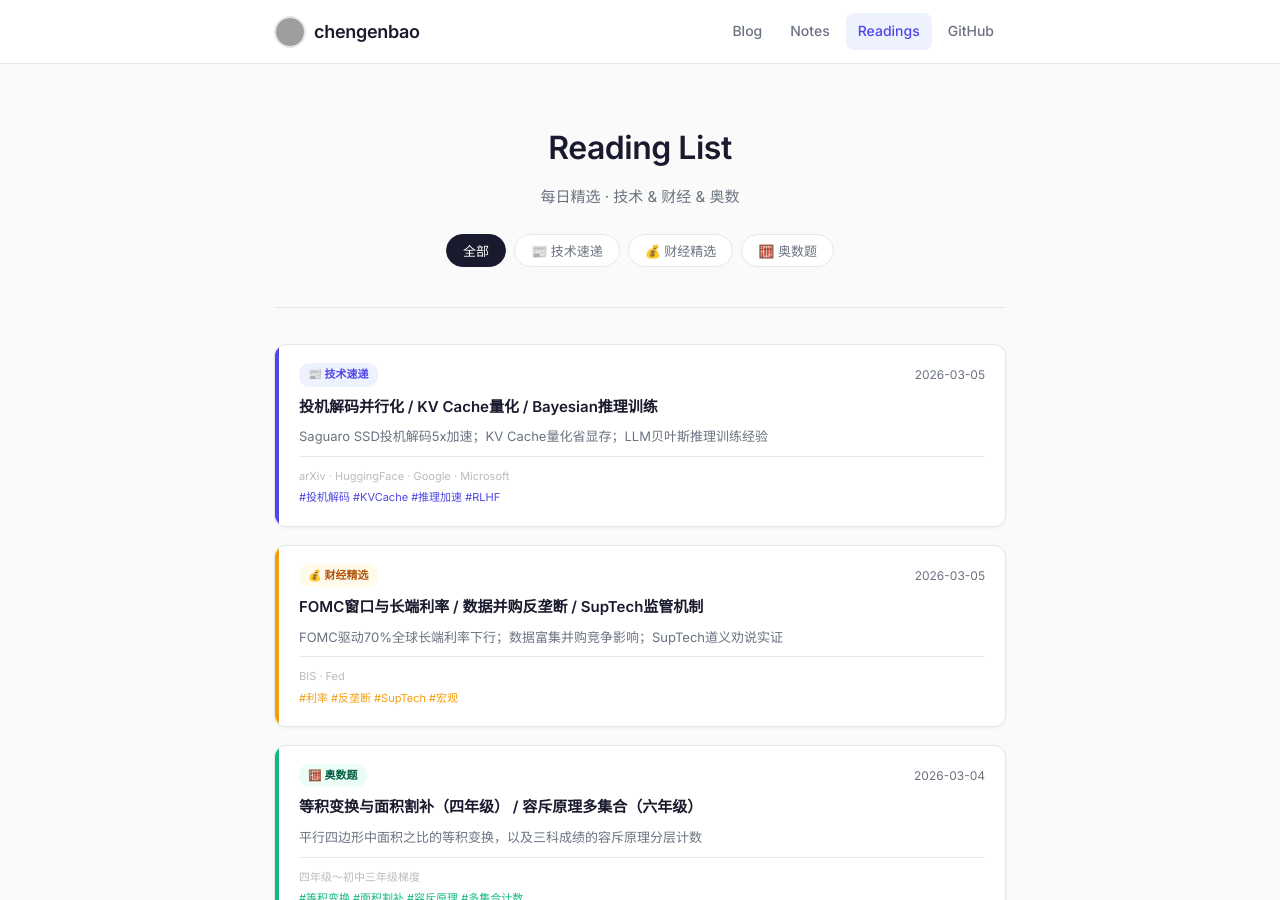
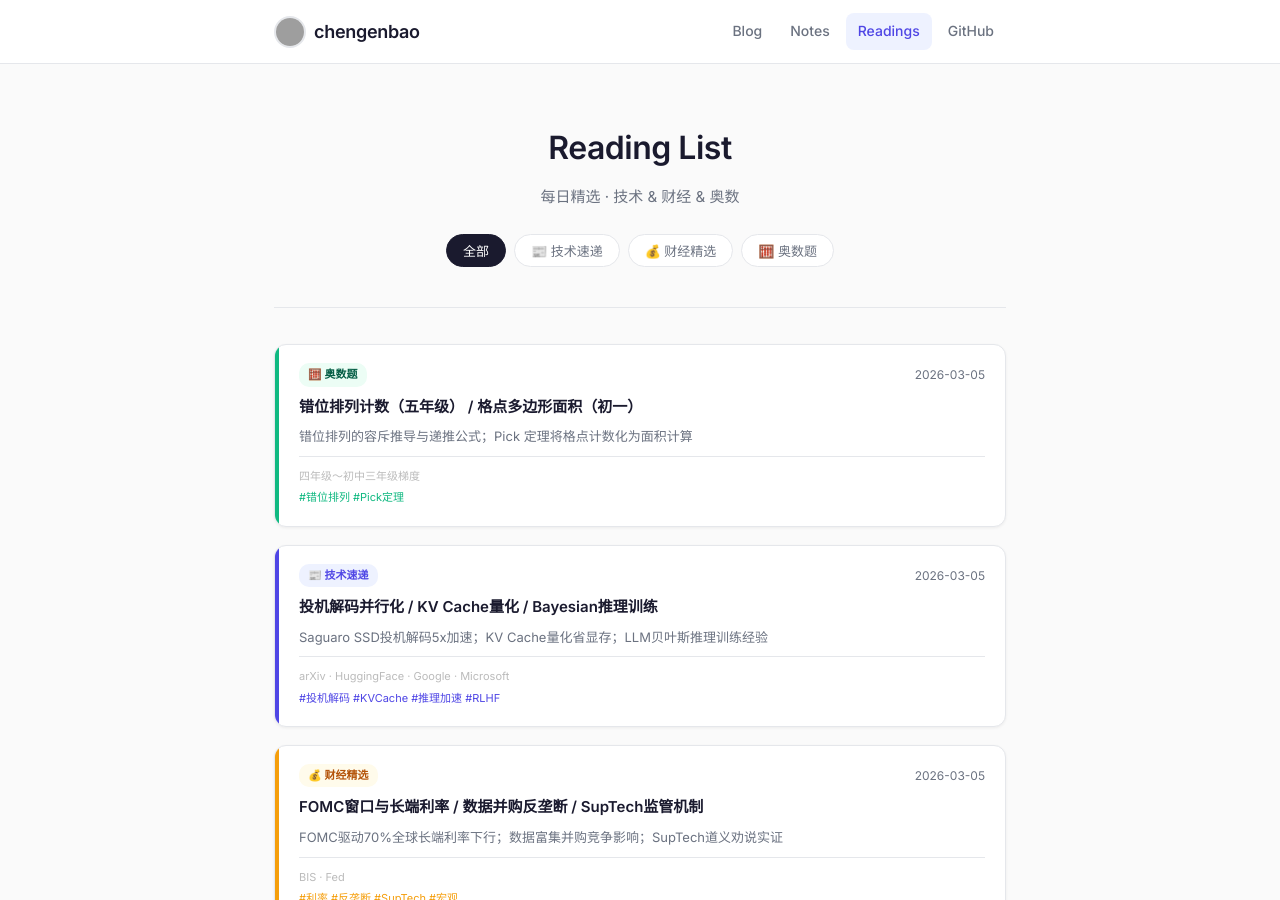
Before and after one commit to chengenbao/chengenbao.github.io, a Jekyll site: the page built from reading-list/index.md, in a window 1280 px wide and 900 px high. Built offline with Jekyll 4.4.1, drawn with Linux system fonts in a browser that asks for light colours; grey boxes are pictures that could not be loaded.

Commit message:
Update reading list: add 2026-03-05 math card

```diff
--- a/reading-list/index.md
+++ b/reading-list/index.md
@@ -18,6 +18,21 @@
   </div>
 
   <div class="rl-grid">
+<a class="rl-card math" href="/reading-list/2026-03-05-math/">
+  <div class="rl-accent"></div>
+  <div class="rl-body">
+    <div class="rl-top">
+      <span class="rl-badge math">🧮 奥数题</span>
+      <time>2026-03-05</time>
+    </div>
+    <h2>错位排列计数（五年级） / 格点多边形面积（初一）</h2>
+    <p>错位排列的容斥推导与递推公式；Pick 定理将格点计数化为面积计算</p>
+    <div class="rl-meta">
+      <span class="rl-source">四年级～初中三年级梯度</span>
+      <span class="rl-tags">#错位排列 #Pick定理</span>
+    </div>
+  </div>
+</a>
 <a class="rl-card tech" href="/reading-list/2026-03-05-tech-daily/">
   <div class="rl-accent"></div>
   <div class="rl-body">
```
